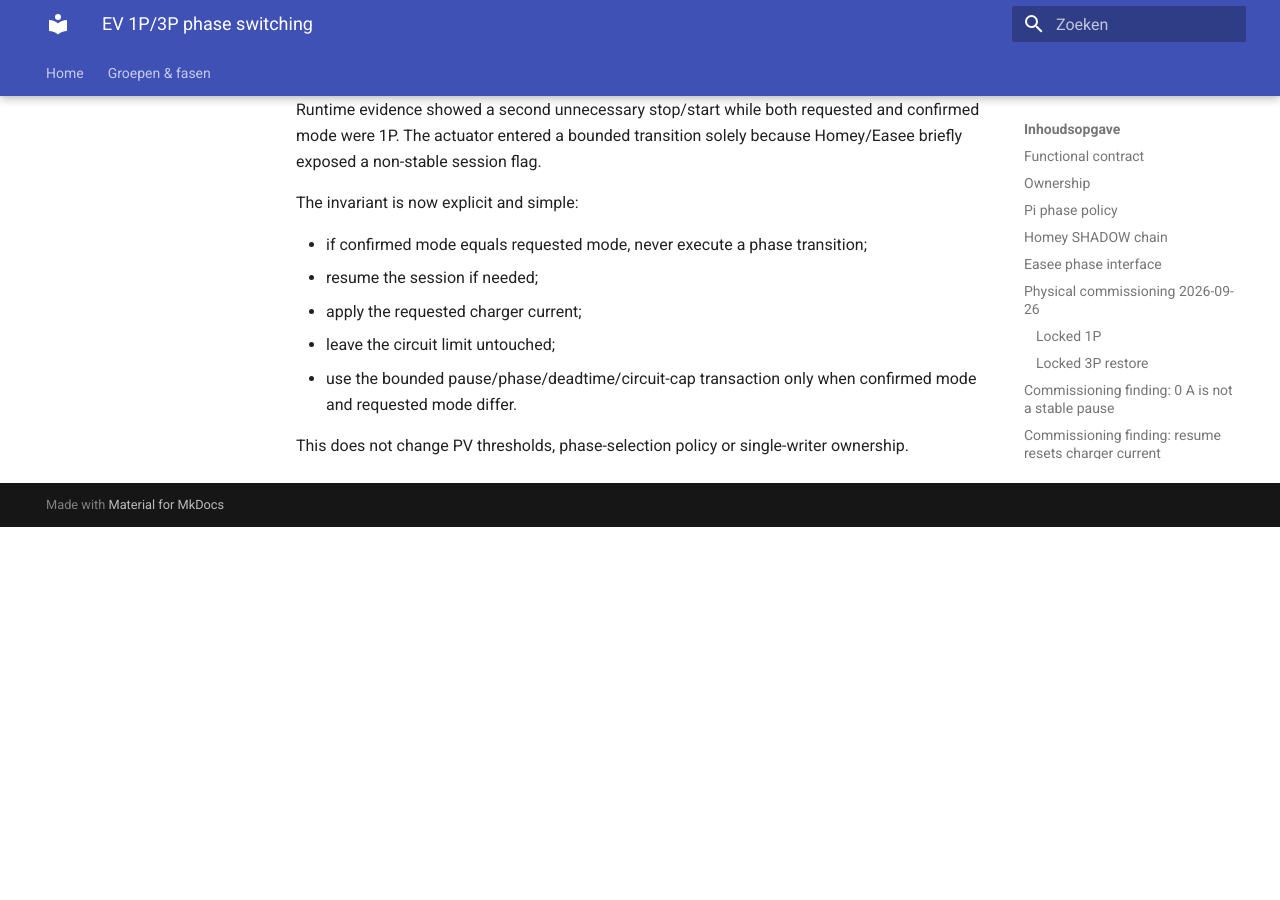
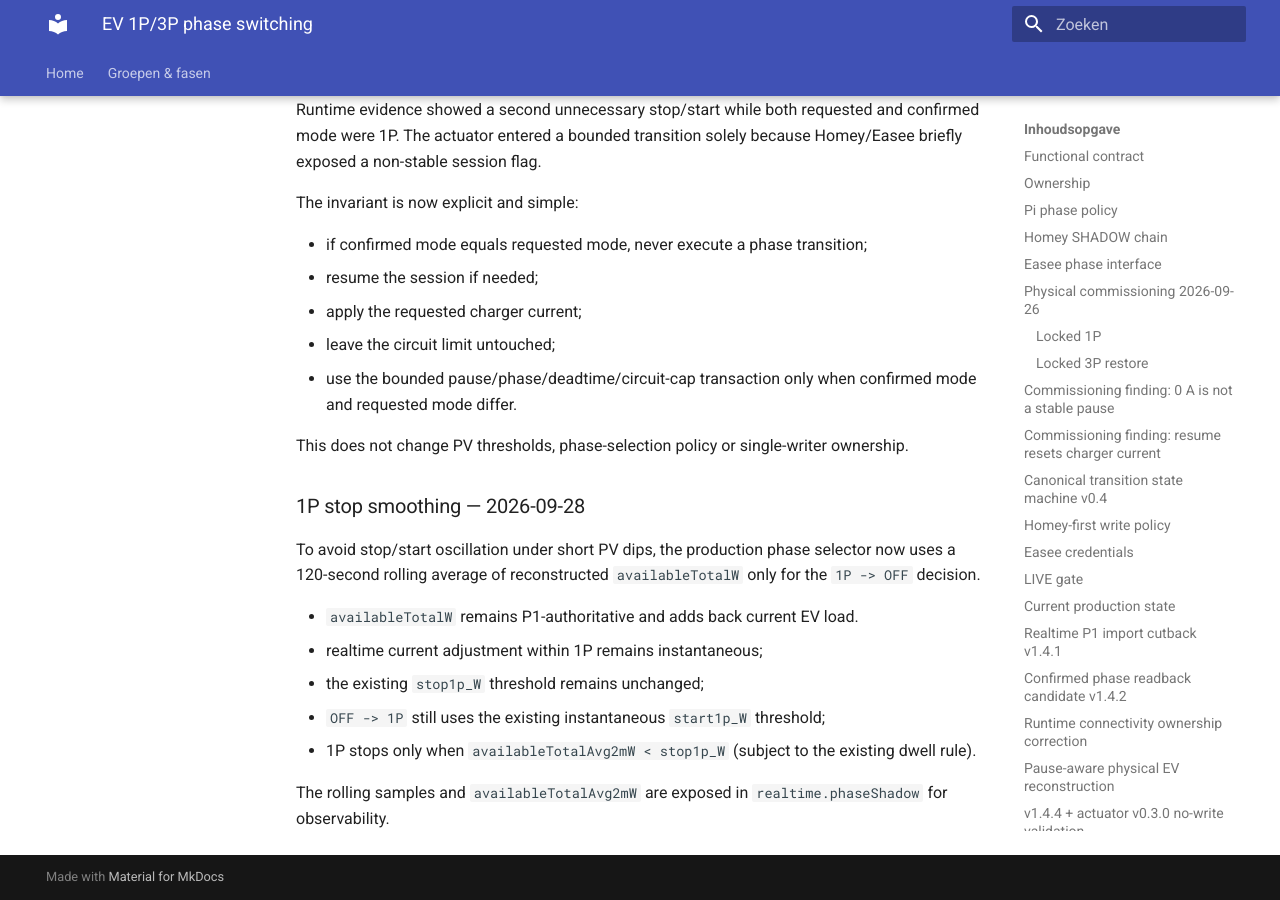
Before and after one commit to OnsKasteeltje/homey-energy-manual, an MkDocs documentation site: the page built from docs/architecture/ev-phase-switching-v0.1.md, in a window 1280 px wide and 900 px high, scrolled down 23633 px. Built offline with MkDocs 1.6.1 and Material for MkDocs 9.7.7, drawn with Linux system fonts in a browser that asks for light colours; before the commit the page ends 24160 px from its top, so only the background shows below that.

Commit message:
docs(ev): document two-minute 1P stop smoothing

```diff
--- a/docs/architecture/ev-phase-switching-v0.1.md
+++ b/docs/architecture/ev-phase-switching-v0.1.md
@@ -863,3 +863,19 @@ The invariant is now explicit and simple:
 
 This does not change PV thresholds, phase-selection policy or single-writer
 ownership.
+
+
+### 1P stop smoothing — 2026-09-28
+
+To avoid stop/start oscillation under short PV dips, the production phase selector
+now uses a 120-second rolling average of reconstructed `availableTotalW` only
+for the `1P -> OFF` decision.
+
+- `availableTotalW` remains P1-authoritative and adds back current EV load.
+- realtime current adjustment within 1P remains instantaneous;
+- the existing `stop1p_W` threshold remains unchanged;
+- `OFF -> 1P` still uses the existing instantaneous `start1p_W` threshold;
+- 1P stops only when `availableTotalAvg2mW < stop1p_W` (subject to the existing dwell rule).
+
+The rolling samples and `availableTotalAvg2mW` are exposed in
+`realtime.phaseShadow` for observability.
```
